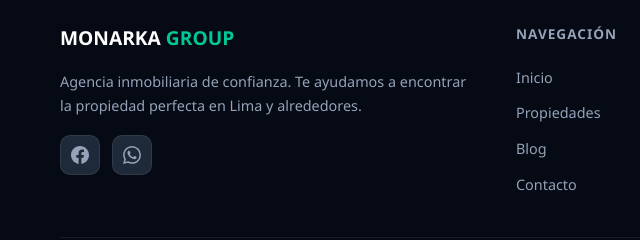
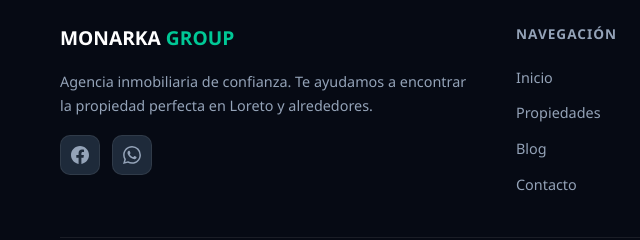
Before and after one commit to cahuazapilcom-a11y/monarka-group, a website: page public/index.html in a window 1280 px wide. Shown: the part 3985-4225 px from the top of the page, 0-640 px from the left. Drawn offline with Linux system fonts and the light colour scheme; no server answers.

Commit message:
Reemplazar Lima por Loreto en descripción del footer

```diff
--- a/public/index.html
+++ b/public/index.html
@@ -299,7 +299,7 @@
     <div class="footer-grid">
       <div class="footer-brand">
         <div class="footer-logo">MONARKA <span>GROUP</span></div>
-        <p>Agencia inmobiliaria de confianza. Te ayudamos a encontrar la propiedad perfecta en Lima y alrededores.</p>
+        <p>Agencia inmobiliaria de confianza. Te ayudamos a encontrar la propiedad perfecta en Loreto y alrededores.</p>
         <div class="footer-social">
           <a href="https://www.facebook.com/share/1FQav1DxZ2/?mibextid=wwXIfr" target="_blank" class="social-btn" rel="noopener">
             <svg width="18" height="18" viewBox="0 0 24 24" fill="currentColor"><path d="M24 12.073c0-6.627-5.373-12-12-12s-12 5.373-12 12c0 5.99 4.388 10.954 10.125 11.854v-8.385H7.078v-3.47h3.047V9.43c0-3.007 1.792-4.669 4.533-4.669 1.312 0 2.686.235 2.686.235v2.953H15.83c-1.491 0-1.956.925-1.956 1.874v2.25h3.328l-.532 3.47h-2.796v8.385C19.612 23.027 24 18.062 24 12.073z"/></svg>
```
